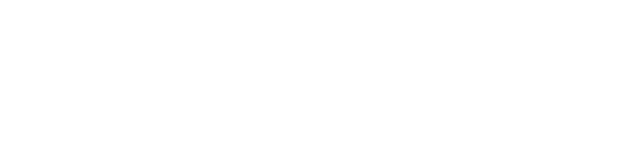
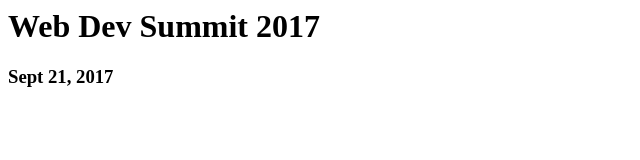
Before and after one commit to troyhagen8/Lab-2, a plain HTML site: page index.html in a window 1280 px wide. Shown: the whole page, without its empty margins (0-640 px from the left). Drawn offline with Linux system fonts and the light colour scheme.

Commit message:
test-update-2

```diff
--- a/index.html
+++ b/index.html
@@ -6,6 +6,9 @@
     <title>Lab-2</title>
 </head>
 <body>
-
+    <header>
+        <h1>Web Dev Summit 2017</h1>
+        <h3>Sept 21, 2017</h3>
+    </header>
 </body>
 </html>
```
